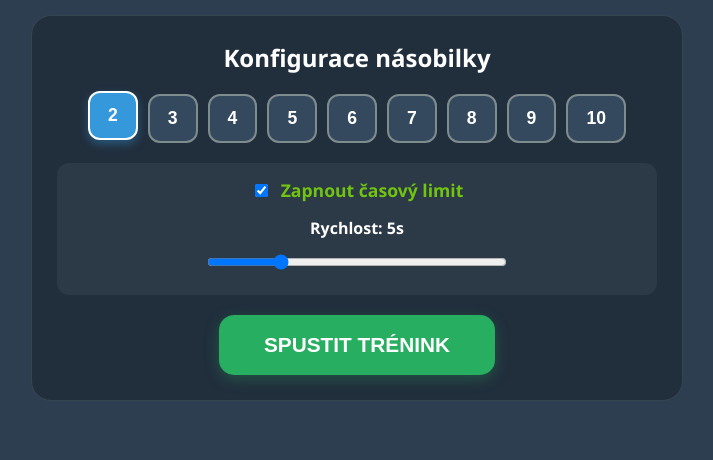
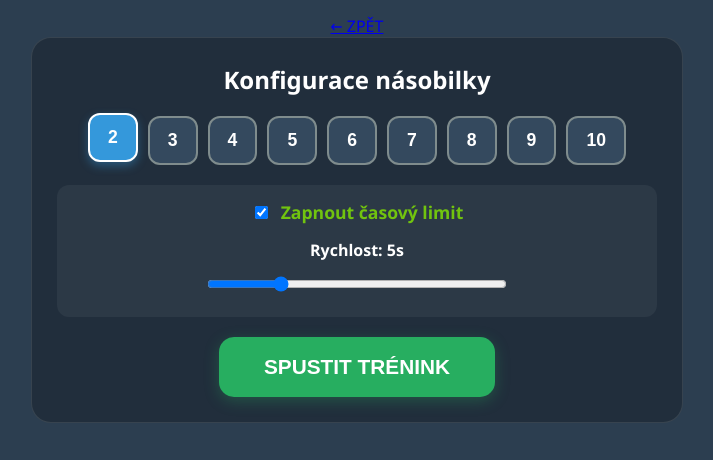
Before and after one commit to MiZik-NV/2.trida, a plain HTML site: page mala_nasobilka2.html in a window 1280 px wide. Shown: the whole page, without its empty margins (283-996 px from the left). Drawn offline with Linux system fonts and the light colour scheme.

Commit message:
Update mala_nasobilka2.html

```diff
--- a/mala_nasobilka2.html
+++ b/mala_nasobilka2.html
@@ -7,7 +7,7 @@
 	<link rel="stylesheet" href="styl.css">
 </head>
 <body>
-
+	<a href="index.html" id="back-link">← ZPĚT</a>
     <div id="settings-panel">
         <h2 style="margin-top: 0;">Konfigurace násobilky</h2>
         <div id="selector-container"></div>
```
